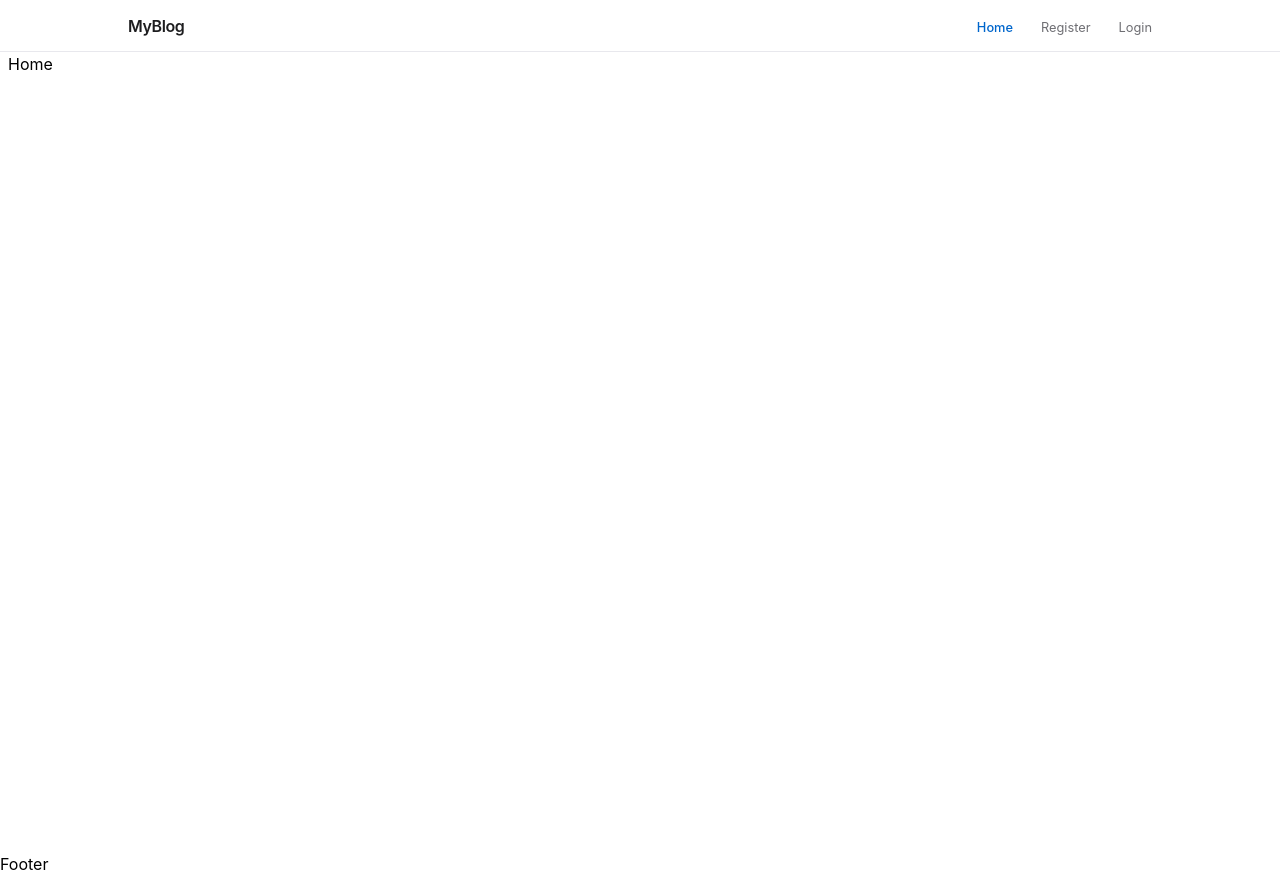
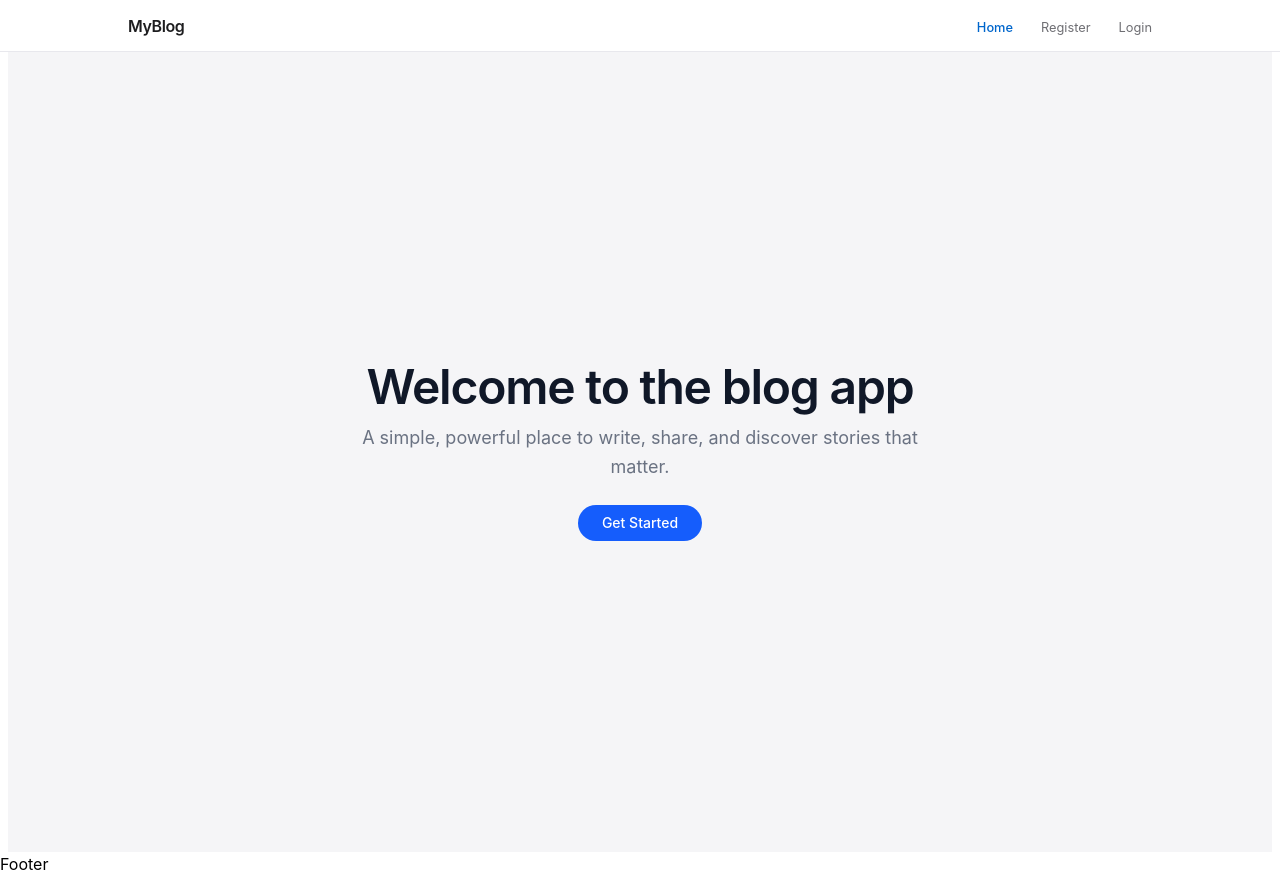
Before and after one commit to sushanth005/ATP_24EG105Q31, a React (Vite) app in the folder Week_7_Assignments/Capstone-Project/frontend/: page / in a window 1280 px wide. Built offline with nearby package versions, Linux system fonts and the light colour scheme; no server answers.

Commit message:
Updated homepage with Apple-style UI

```diff
--- a/Week_7_Assignments/Capstone-Project/frontend/src/components/Home.jsx
+++ b/Week_7_Assignments/Capstone-Project/frontend/src/components/Home.jsx
@@ -2,7 +2,21 @@ import React from 'react'
 
 function Home() {
   return (
-    <div>Home</div>
+    <div className="h-screen flex flex-col justify-center items-center bg-[#f5f5f7] text-center font-sans">
+
+  <h1 className="text-5xl font-semibold text-gray-900 mb-3 tracking-tight">
+    Welcome to the blog app
+  </h1>
+
+  <p className="text-lg text-gray-500 max-w-xl leading-relaxed">
+    A simple, powerful place to write, share, and discover stories that matter.
+  </p>
+
+  <button className="mt-6 px-6 py-2 bg-blue-600 text-white rounded-full text-sm font-medium hover:bg-blue-700 transition">
+    Get Started
+  </button>
+
+</div>
   )
 }
 
```
